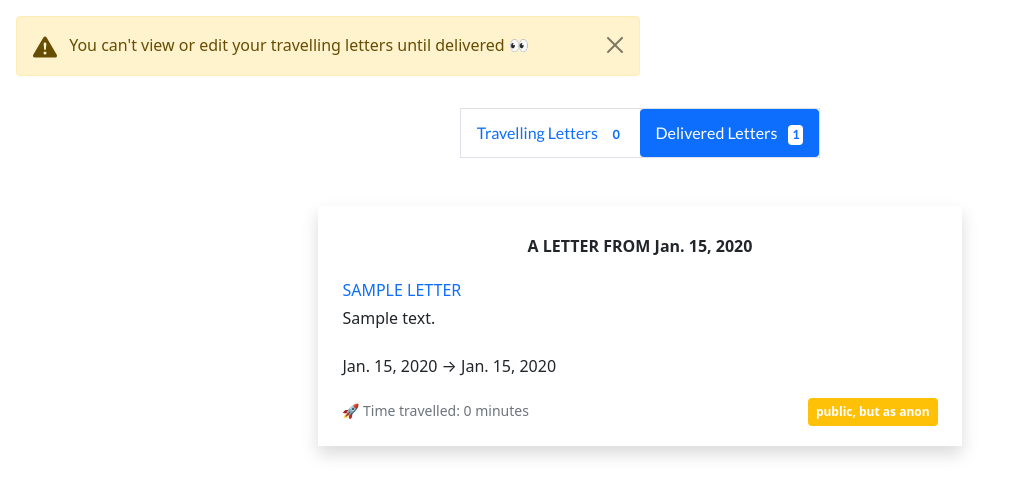
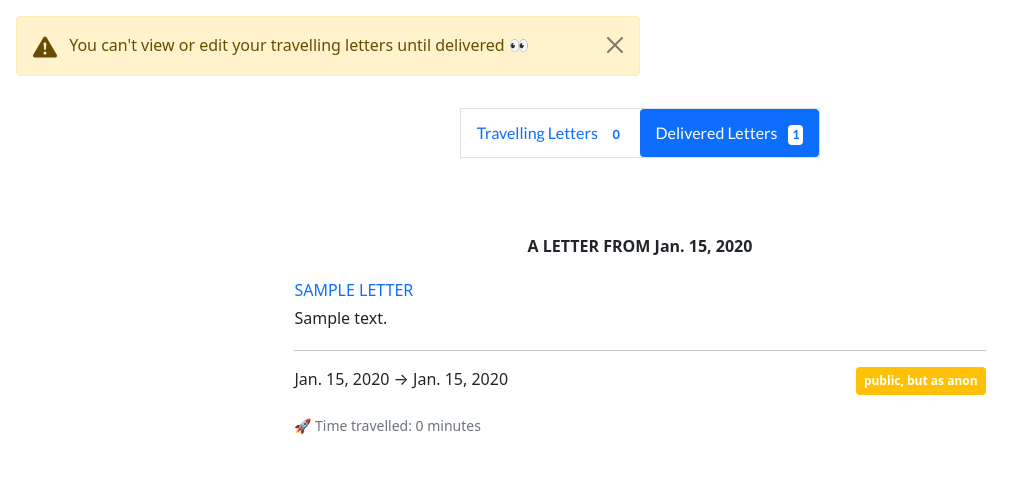
Before and after one commit to Klvxn/futureself, a Django app: page /my/letters/ in a window 1280 px wide, after a click that opens the changed part. Shown: the part 64-561 px from the top of the page, without its empty margins (0-1033 px from the left). Run offline with Django 4.2, Linux system fonts and the light colour scheme; a user stored in the database is signed in; tables that the repository leaves empty hold one stand-in row (values such as "Sample post"); parts of the project's set-up code (start-up, migrations or seed data) failed here and were passed over; some libraries are stand-ins or nearby versions.

Commit message:
add horizontal line after letter content and extra

```diff
--- a/blog/templates/blog_list.html
+++ b/blog/templates/blog_list.html
@@ -16,7 +16,7 @@
   {% endif %}
   <h3 class="heading">Our Blog</h3>
   {% for blog in blogs_list %}
-    <div class="col my-5 mx-auto">
+    <div class="col my-5 mx-ato">
       <div class="d-flex">
         <img src="{{ blog.image.url }}" alt="" class="flex-start rounded" width="190" height="210">
         <div class="flex-end px-3" style="width: calc(100% - 190px);">
--- a/letter/templates/create_letter.html
+++ b/letter/templates/create_letter.html
@@ -31,13 +31,13 @@
     <div class="flex-1">
       <div>
         <label for="title">Title</label><br>
-        <textarea name="title" id="title" cols="45" rows="2" placeholder="Title of your letter"></textarea>
+        <textarea name="title" id="title" cols="60" rows="2" placeholder="Title of your letter"></textarea>
         <span class="error">{{ form.title.errors }}</span>
       </div>
 
       <div>
         <label for="content">Content</label><br>
-        <textarea name="content" id="content" cols="45" rows="13">Dear Futureself, &NewLine;</textarea>
+        <textarea name="content" id="content" cols="60" rows="13">Dear Futureself, &NewLine;</textarea>
         <span class="error">{{ form.content.errors }}</span>
       </div>
     </div>
--- a/letter/templates/my_letters.html
+++ b/letter/templates/my_letters.html
@@ -28,14 +28,15 @@
   </div>
 
   <div class="tab-content" id="pills-tabContent">
-    <div class="my-5 px-5 tab-pane fade show active" id="pills-travelled"  role="tabpanel" aria-labelledby="pills-travelled-tab">
+    <div class="my-5 px-4 tab-pane fade show active" id="pills-travelled"  role="tabpanel" aria-labelledby="pills-travelled-tab">
       {% for t_letter in travelling_letters %}
-      <div class="shadow py-4 px-5 m-4">
+      <div class="p-4 my-5">
         <div class="blur">
           <h5>LOREM IPSUM DOLOR SIT AMET, CONSECTETUR ADIPISCING ELIT. </h5>
           <p>
             Lorem ipsum dolor sit amet, consectetur adipiscing elit. Fusce rutrum nibh sit amet sagittis fermentum. Donec eget dui eu tellus faucibus vehicula. Interdum et malesuada fames ac ante ipsum primis in faucibus. Integer non rutrum odio. Aliquam vitae imperdiet libero, sollicitudin faucibus ipsum. Suspendisse id purus risus. Aliquam consectetur malesuada tempus. Suspendisse potenti. Suspendisse viverra laoreet odio quis aliquet. Proin facilisis malesuada orci tincidunt sollicitudin. Proin varius nec justo a volutpat.
           </p>
+          <hr>
           <div>From the past &Longrightarrow; to the future</div>
         </div>
           <div class="float-end">
@@ -53,14 +54,15 @@
       {% endfor %}
     </div>
 
-    <div class="my-5 px-5 tab-pane fade" id="pills-delivered" role="tabpanel" aria-labelledby="pills-delivered-tab">
+    <div class="my-5 px-4 tab-pane fade" id="pills-delivered" role="tabpanel" aria-labelledby="pills-delivered-tab">
       {% for letter in delivered_letters %}
-      <div class="shadow px-4 py-4 m-4">
+      <div class="hover p-4 my-5">
         <p class="text-center"><b> A LETTER FROM {{ letter.date_posted.date }} </b></p>
         <a href="{{ letter.get_absolute_url }}" class="text-center">{{ letter.title|upper }}</a><br>
         <p> {{ letter.content|truncatewords:30|safe }} </p>
+        <hr>
         <p>
-          {{ letter.date_posted.date }} &rightarrow; {{ letter.delivery_date }} <br>
+          <div class="float-start">{{ letter.date_posted.date }} &rightarrow; {{ letter.delivery_date }}</div>
           <div class="float-end">
             {% if letter.audience == "private" %}
               <span class="audience badge bg-info p-2">{{ letter.audience }}</span>
@@ -68,8 +70,8 @@
               <span class="audience badge bg-warning p-2">{{ letter.audience }}</span>
             {% endif %}
           </div>
-        </p>
-        <span class="text-muted small">🚀 Time travelled: {{ letter.date_posted|timesince:letter.delivery_date }}</span>
+        </p> <br> <br>
+        <div class="text-muted small">🚀 Time travelled: {{ letter.date_posted|timesince:letter.delivery_date }}</div>
       </div>
       {% empty %}
         <h4> 📭 No letters delivered yet. But when they arrive from the past, they will be available here.</h4>
```
Also changed, not shown: letter/templates/public_letters.html (+6 -2 lines).
